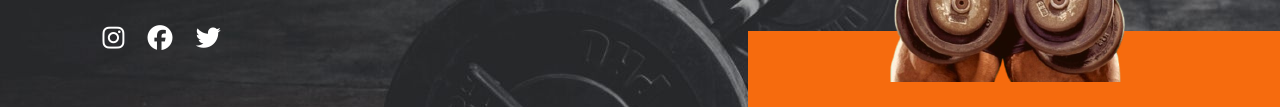
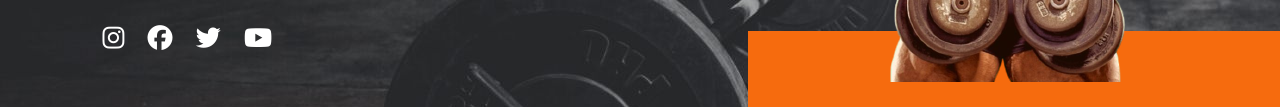
Before and after one commit to brightdartey/Fitness-website, a plain HTML site: page index.html in a window 1280 px wide. Shown: the part 544-651 px from the top of the page. Drawn offline with nearby package versions, Linux system fonts and the light colour scheme.

Commit message:
clean up CSS

```diff
--- a/index.html
+++ b/index.html
@@ -52,6 +52,7 @@
                 <a href="#instagram"><i class="fa-brands fa-instagram"></i></a>
                 <a href="#facebook"><i class="fa-brands fa-facebook"></i></a>
                 <a href="#twitter"><i class="fa-brands fa-twitter"></i></a>
+                <a href="#twitter"><i class="fa-brands fa-youtube"></i></a>
             </div>
         </div>
         <div class="intro-img">
--- a/styles.css
+++ b/styles.css
@@ -10,14 +10,15 @@ html {
 }
 body{
     background-image: url(media/bg-image.jpg);
+    background-repeat: no-repeat;
 }
 
 .navbar {
     padding: 20px;
-    /* background-color: black; */
     display: flex;
     justify-content: space-around;
 }
+
 .fixed-nav {
     padding: 20px;
     background-color: #140800;
@@ -33,19 +34,19 @@ body{
     color: #fff;
     text-decoration: none;
     font-family: 'Poppins';
+}
 
-}
 .fixed-nav a {
     color: #fff;
     text-decoration: none;
     font-family: 'Poppins';
-
 }
 
 #nav-link {
     font-size: 12px;
     margin-top: 20px;
 }
+
 #nav-link:hover {
     color: #F66B0E;
 }
@@ -56,14 +57,12 @@ body{
     font-size: 13px;
     color: #F66B0E;
     border: 1px solid #F66B0E;
-    /* border: 2px; */
     cursor: pointer;
 }
 
 #nav-btn:hover {
     background-color: #F66B0E;
     color: #000;
-
 }
 
 #logo img {
@@ -94,10 +93,12 @@ body{
     font-size: 90px;
     font-weight: bolder;
 }
+
 .intro h2 {
     text-transform: uppercase;
     font-size: 30px;
 }
+
 .intro p {
     font-size: 12px;
     margin-bottom: 20px;
@@ -117,8 +118,8 @@ body{
 .stats {
     display: grid;
     grid-template-columns: repeat(3, 90px);
-    /* text-align: center; */
 }
+
 .stats h1 {
     font-size: 25px;
 }
@@ -146,6 +147,7 @@ body{
     background-color: #140800;
     padding-top: 50px;
 }
+
 .program-section h3 {
     text-align: center;
     text-transform: capitalize;
@@ -154,6 +156,7 @@ body{
     font-size: 30px;
     padding-top: 40px;
 }
+
 .program-section h1 {
     text-align: center;
     color: #fff;
@@ -189,6 +192,7 @@ body{
 #box h4 {
     font-size: 25px;
 }
+
 #box p {
     font-size: 12px;
     padding-top: 20px;
@@ -230,6 +234,7 @@ body{
     font-size: 12px;
     padding-bottom: 30px;
 }
+
 #about-us h1 {
     padding-bottom: 20px;
 }
@@ -240,6 +245,7 @@ body{
     text-decoration: none;
     color: #fff;
 }
+
 #about-us a:hover {
     background-color: #F66B0E;
 }
@@ -261,6 +267,7 @@ body{
 #plan-box h4 {
     font-size: 20px;
 }
+
 #plan-box ul {
     font-size: 15px;
     padding-bottom: 40px;
@@ -270,11 +277,13 @@ body{
 #plan-box h2 {
     font-size: 18px;
 }
+
 #plan-box i {
     font-size: 50px;
     text-align: center;
     padding-bottom: 20px;
 }
+
 #plan-box a {
     font-size: 18px;
     text-transform: uppercase;
@@ -302,12 +311,15 @@ body{
 #data  {
     text-align: center;
 }
+
 #data i {
     font-size: 32px;
 }
+
 #data h1 {
     font-size: 22px;
 }
+
 #data p {
     font-size: 8px;
 }
@@ -322,7 +334,6 @@ body{
 .container {
     width: 460px;
     padding-top: 50px;
-    /* text-align: center; */
 }
 
 .container p {
@@ -330,12 +341,14 @@ body{
     color: #fff;
     font-family: 'Poppins';
 }
+
 .container h1 {
     color: #fff;
     font-family: 'Poppins';
     font-size: 38px;
     text-transform: uppercase;
 }
+
 .container h1 span {
     color: #F66B0E;
     font-family: Arial, Helvetica, sans-serif;
@@ -343,6 +356,7 @@ body{
     text-transform: uppercase;
     padding-bottom: 40px;
 }
+
 .container input {
     padding: 12px;
     width: 430px;
@@ -351,9 +365,8 @@ body{
     border: 1px solid #F66B0E;
     background-color: #140800;
     color: #fff;
-    /* margin-left: 50px; */
+}
 
-}
 .container #btn {
     margin-top: 20px;
     padding: 12px 182px;
@@ -362,8 +375,8 @@ body{
     border: 1px solid #F66B0E;
     background-color: #F66B0E;
     color: #fff;
+}
 
-}
 .container #result {
     margin-top: 10px;
     text-align: center;
@@ -389,42 +402,51 @@ body{
     padding-left: 10px;
     font-family: Arial, Helvetica, sans-serif;
 }
+
 .footer #in-foot {
     display: inline;
 }
+
 .footer #col-1 {
     grid-column: 1 / span 2;
     text-align: left;
 }
+
 .footer #col-1 img {
     width: 20%;
 }
+
 .footer #col-1 p {
     color: #c2c2c2;
     font-size: 12px;
     padding-bottom: 20px;
 }
+
 .footer #col-1 input {
     border: 1px solid #F66B0E;
     background-color: #140800;
     color: #fff;
     padding: 15px;
 }
+
 .footer #col-1 #subs-btn {
     border: 1px solid #F66B0E;
     background-color: #F66B0E;
     color: #fff;
     padding: 15px 60px;
 }
+
 .footer #col-2 ul {
     list-style-type: none;
     font-size: 15px;
     padding-top: 10px;
     color: #c2c2c2;
 }
+
 .footer #col-2 h3 {
     text-transform: uppercase;
 }
+
 .footer #col-3 {
     grid-column: 1 / span 6;
     text-align: center;
@@ -436,6 +458,7 @@ body{
     color: #F66B0E;
     font-size: 32px;
 }
+
 .social-icons i {
     padding-right: 30px;
     padding-top: 40px;
```
